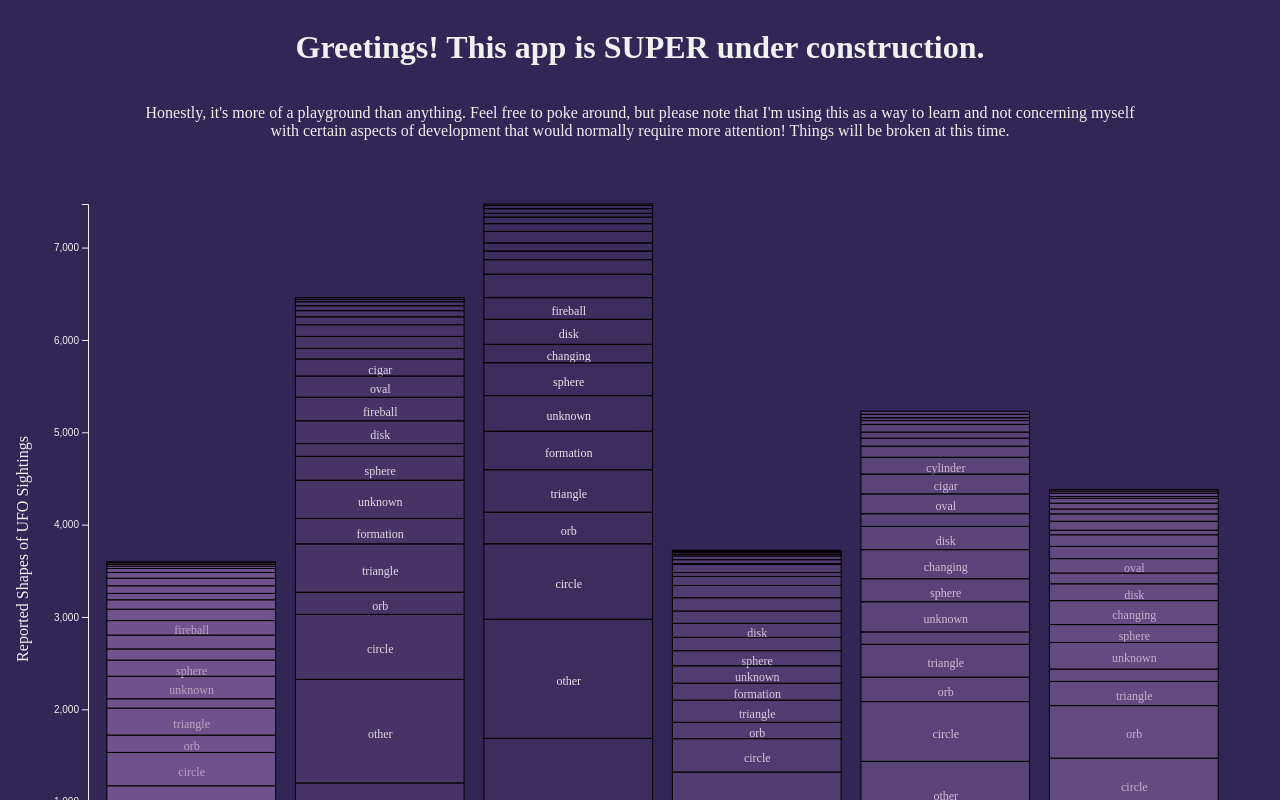
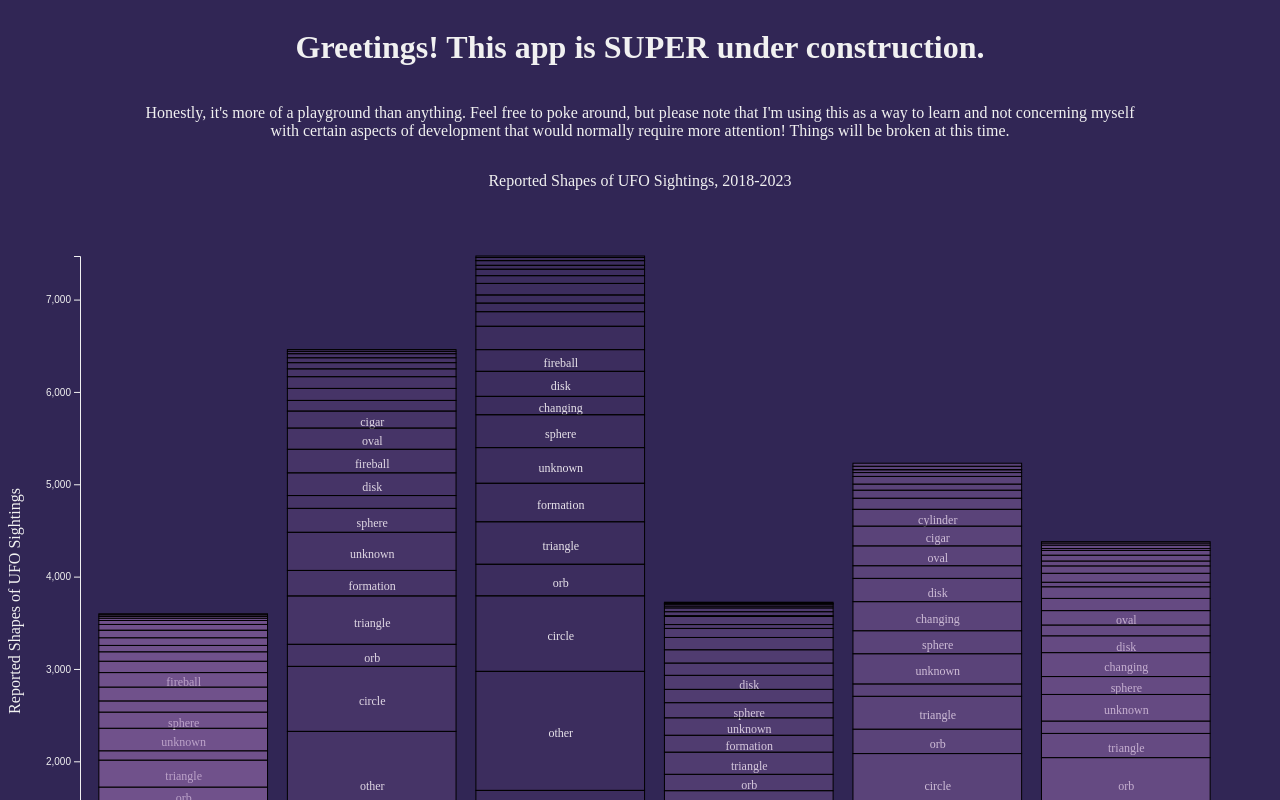
Before and after one commit to CassandraGoose/ufo-report-visualizations, a React (Vite) app: page / in a window 1280 px wide. Shown: the top 800 px of the page. Built offline with nearby package versions, Linux system fonts and the light colour scheme.

Commit message:
add title; adjust styles

```diff
--- a/src/App.css
+++ b/src/App.css
@@ -1,4 +1,4 @@
-.ufo-container {
+.animation-container {
   position: relative;
   width: 100vw;
   height: 100vh;
@@ -36,11 +36,11 @@
   }
 }
 
+.hidden {
+  display: none;
+}
+
 .introduction {
-  display: flex;
-  flex-direction: column;
-  justify-content: center;
-  align-items: center;
   padding-left: 10%;
   padding-right: 10%;
 
@@ -53,3 +53,10 @@
   max-width: 100%;
   height: auto;
 }
+
+.flex-col {
+  display: flex;
+  flex-direction: column;
+  justify-content: center;
+  align-items: center;
+}
--- a/src/App.tsx
+++ b/src/App.tsx
@@ -1,8 +1,8 @@
 import { useState, useEffect } from "react";
 import "./App.css";
 import ufo from "./assets/ufo.png";
-import { Sighting } from './interfaces';
-import ShapesByYearStackedHistogram from './ShapesByYearStackedHistogram.tsx';
+import { Sighting } from "./interfaces";
+import ShapesByYearStackedHistogram from "./ShapesByYearStackedHistogram.tsx";
 
 function App() {
   const [loading, setLoading] = useState(true);
@@ -21,13 +21,23 @@ function App() {
 
   return (
     <>
-    {!loading && <div className="introduction"><h1>Greetings! This app is SUPER under construction.</h1><p>Honestly, it's more of a playground than anything. Feel free to poke around, but please note that I'm using this as a way to learn and not concerning myself with certain aspects of development that would normally require more attention! Things will be broken at this time.</p></div>}
-      <div className="ufo-container">
+      {!loading && (
+        <div className="introduction flex-col">
+          <h1>Greetings! This app is SUPER under construction.</h1>
+          <p>
+            Honestly, it's more of a playground than anything. Feel free to poke
+            around, but please note that I'm using this as a way to learn and
+            not concerning myself with certain aspects of development that would
+            normally require more attention! Things will be broken at this time.
+          </p>
+        </div>
+      )}
+      <div className={`animation-container ${loading ? "" : "hidden"}`}>
         {loading && (
           <img className="ufo" src={ufo} alt="line art icon of ufo" />
         )}
-        {!loading && <ShapesByYearStackedHistogram ufoData={ufoData} />}
       </div>
+      {!loading && <ShapesByYearStackedHistogram ufoData={ufoData} />}
     </>
   );
 }
--- a/src/ShapesByYearStackedHistogram.tsx
+++ b/src/ShapesByYearStackedHistogram.tsx
@@ -43,7 +43,7 @@ export default function ShapesByYearStackedHistogram({
 
   const sortedYears = useMemo(() => {
     return Array.from(new Set(ufoData.map((d) => d.year))).sort(
-      (a, b) => a - b
+      (a, b) => parseInt(a) - parseInt(b)
     );
   }, [ufoData]);
 
@@ -89,7 +89,15 @@ export default function ShapesByYearStackedHistogram({
 
     const yAxisGenerator = d3.axisLeft(yScale);
     svgElement.append("g").call(yAxisGenerator);
-  }, [yScale, boundsHeight, xAxisGenerator, height, width, xScale]);
+  }, [
+    yScale,
+    boundsHeight,
+    boundsWidth,
+    xAxisGenerator,
+    height,
+    width,
+    xScale,
+  ]);
 
   const allPath = series.map((serie, i) => {
     const sighting = ufoData.find((d) => d.shape === serie.key);
@@ -140,7 +148,8 @@ export default function ShapesByYearStackedHistogram({
   });
 
   return (
-    <div ref={wrapperRef}>
+    <div ref={wrapperRef} className="flex-col">
+      <p>Reported Shapes of UFO Sightings, 2018-2023</p>
       <svg width={width} height={height} ref={chartRef}>
         <g
           width={boundsWidth}
```
